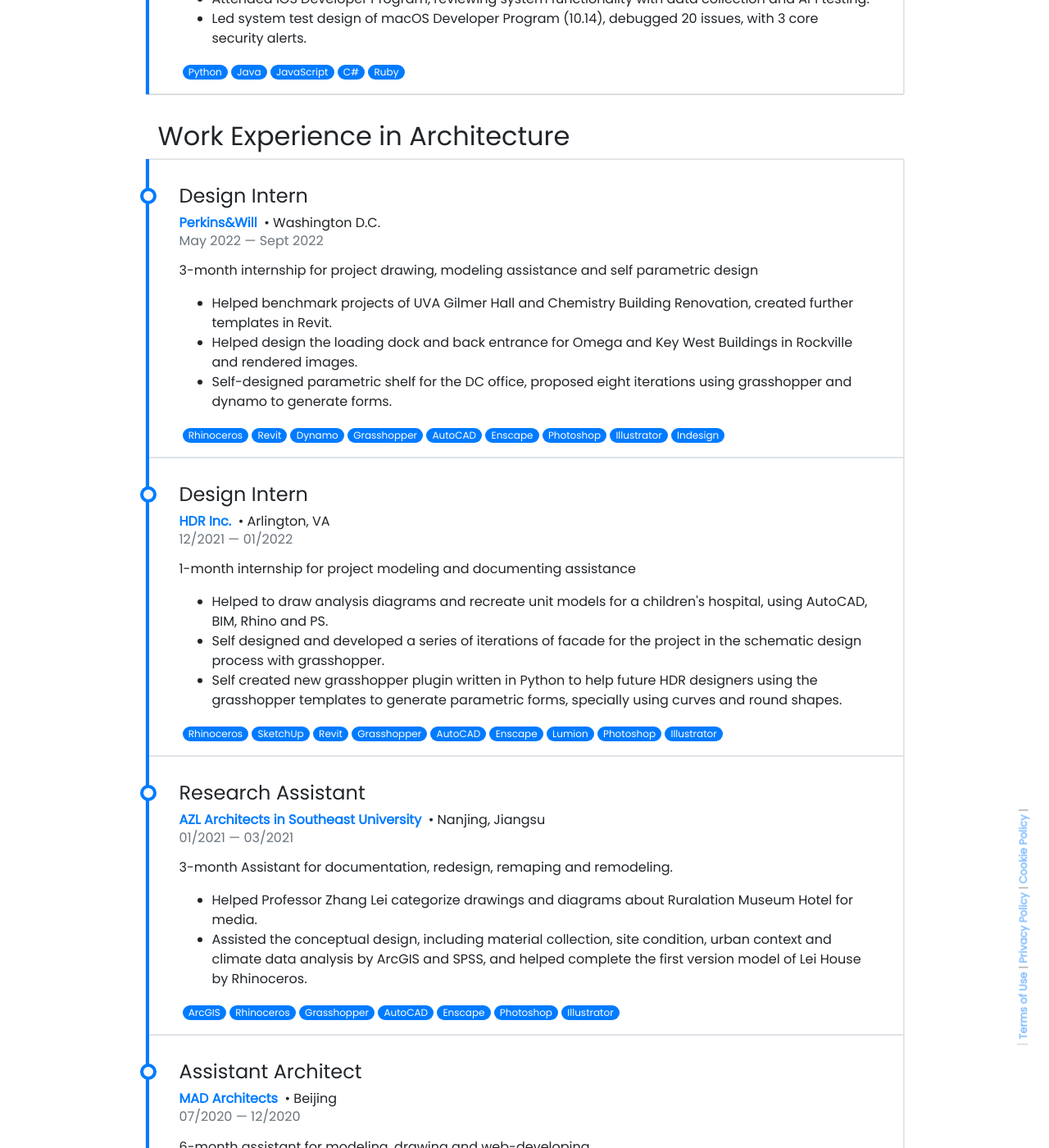
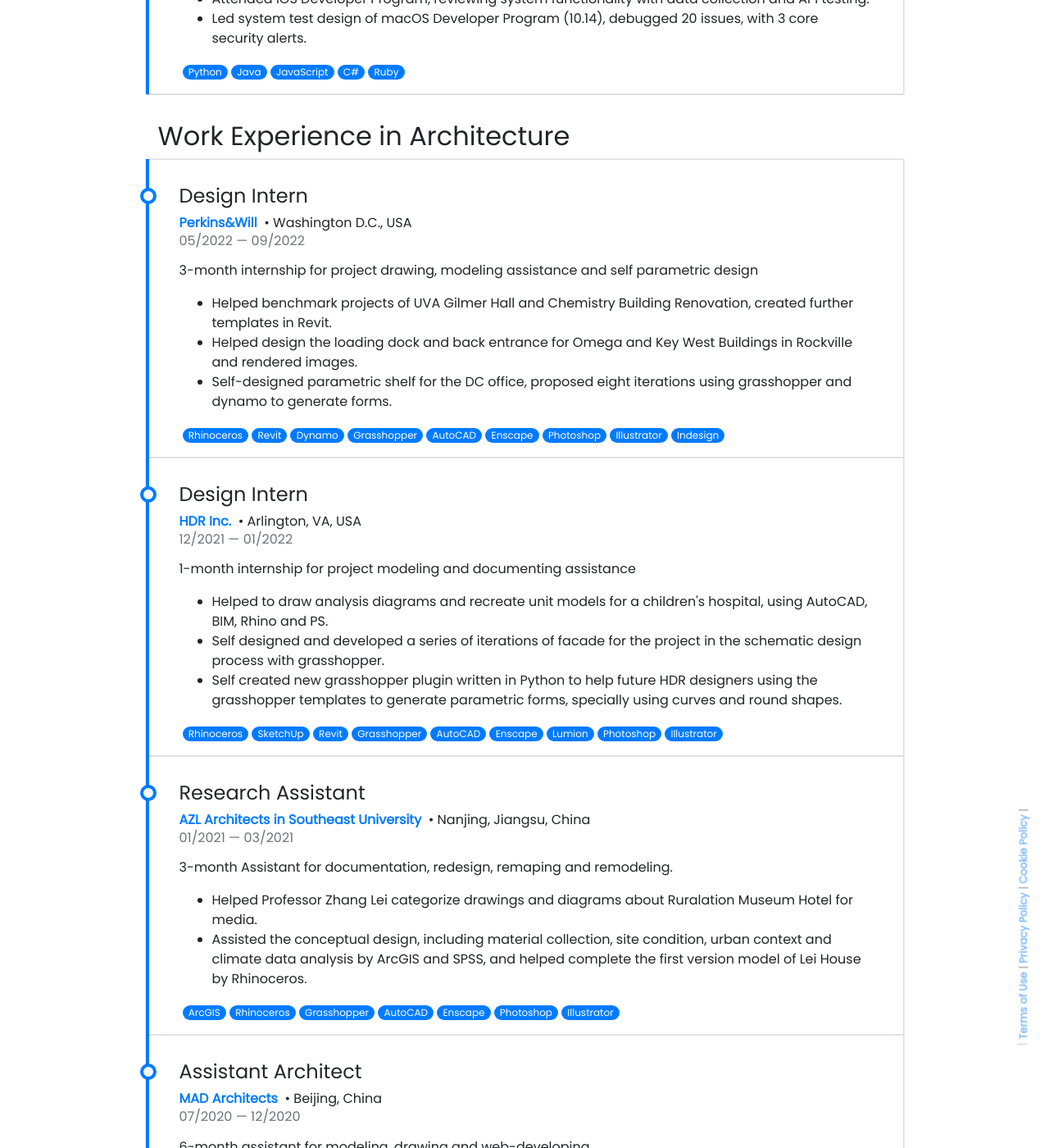
Before and after one commit to FangFrankSun/Personal_Website, a Jekyll site: the page built from pages/about.md, in a window 1280 px wide and 1400 px high, scrolled down 2503 px. Shown: the whole window at 82% size. Built offline with Jekyll 4.4.1, drawn with Linux system fonts in a browser that asks for light colours; nearby versions of some CDN libraries; emoji names are drawn with the system emoji font.

Commit message:
Update arch-experience-timeline.yml

```diff
--- a/_data/arch-experience-timeline.yml
+++ b/_data/arch-experience-timeline.yml
@@ -1,10 +1,10 @@
 - entity: "Perkins&Will"
   link : https://perkinswill.com
-  location: Washington D.C.
+  location: Washington D.C., USA
   country: USA
   role: Design Intern
-  from: May 2022
-  to: Sept 2022
+  from: 05/2022
+  to: 09/2022
   description: 3-month internship for project drawing, modeling assistance and self parametric design
   courses:
     - "Helped benchmark projects of UVA Gilmer Hall and Chemistry Building Renovation, created further templates in Revit."
@@ -14,7 +14,7 @@
 
 - entity: "HDR Inc."
   link : https://www.hdrinc.com/
-  location: Arlington, VA
+  location: Arlington, VA, USA
   country: USA
   role: "Design Intern"
   from: 12/2021
@@ -28,7 +28,7 @@
 
 - entity: "AZL Architects in Southeast University"
   link : https://www.archdaily.com/office/azl-architects
-  location: Nanjing, Jiangsu
+  location: Nanjing, Jiangsu, China
   country: China
   role: "Research Assistant"
   from: 01/2021
@@ -41,7 +41,7 @@
 
 - entity: "MAD Architects"
   link : https://www.hdrinc.com/
-  location: Beijing
+  location: Beijing, China
   country: China
   role: "Assistant Architect"
   from: 07/2020
```
